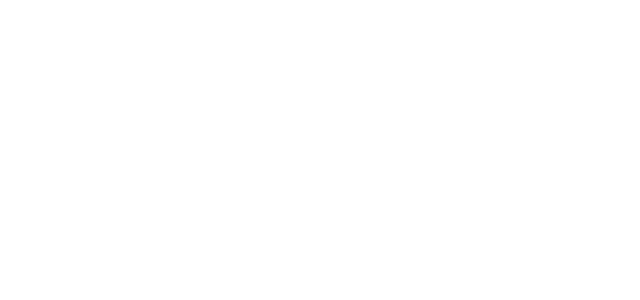
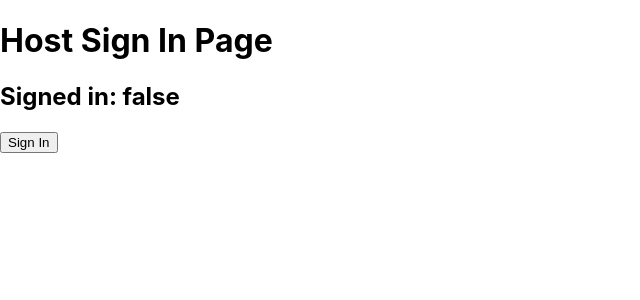
Before and after one commit to joverandout/CS261-Software-Engineering, a React (Create React App) app in the folder frontend/: page / in a window 1280 px wide. Before the commit this address led to /Timetable. Shown: the top 300 px of the page, without its empty margins (0-640 px from the left). Built offline with nearby package versions, Linux system fonts and the light colour scheme.

Commit message:
proxy sign in page, testing context

```diff
--- a/frontend/src/index.js
+++ b/frontend/src/index.js
@@ -7,6 +7,8 @@
 import { Router } from 'react-router-dom';
 import history from './services/history';
 import Routes from './routes';
+
+const UserContext = React.createContext(null) // initiall no user
 
 const routing = (
   <Router history={history}>
--- a/frontend/src/pages/HostSignIn/index.js
+++ b/frontend/src/pages/HostSignIn/index.js
@@ -1,13 +1,28 @@
 
-import React from 'react';
+import React, {useState} from 'react';
 import ReactDOM from 'react-dom';
 
 
+
 export default function HostSignIn(){
-  return(
-    ReactDOM.render(
-      <h1>Hello, world! - Sign in</h1>,
-      document.getElementById('root')
-    )
+  const [signedIn, setSignedIn] = useState(false);
+
+  function signin(){
+    console.log("Pressed!")
+    setSignedIn(signedIn != true);
+  }
+
+  let signedInIndicator = (<h2>Signed in: {signedIn.toString()}</h2>);
+
+
+  const page = (
+    <div>
+      <h1>Host Sign In Page</h1>
+      {signedInIndicator}
+      <button onClick={signin}>
+        Sign In
+      </button>
+    </div>
   )
+  return page
 }
--- a/frontend/src/routes/index.js
+++ b/frontend/src/routes/index.js
@@ -8,7 +8,6 @@
 import Timetable from '../pages/Timetable';
 import FindMeeting from '../pages/m/FindMeeting';
 
-import ReactDOM from 'react-dom';
 
 
 export default function Routes() {
--- a/frontend/src/routes/route.js
+++ b/frontend/src/routes/route.js
@@ -5,7 +5,7 @@
   isPrivate,
   ...rest
 }) {
-  const signed = true;
+  const signed = false;
   // set to true, but in the future we will need some kind of state-remembering-system to tell if we actually have signed in
 
   /**
@@ -16,7 +16,7 @@
     return <Redirect to="/" />;
   }
   /**
-  * Redirect user to Main page if he tries to access a non private route
+  * Redirect user to Main page if they try to access a non private route
   * (SignIn or SignUp) after being authenticated.
   */
   if (!isPrivate && signed) {
```
Also changed, not shown: 1 other file (tests, documents, lock files or other folders).
